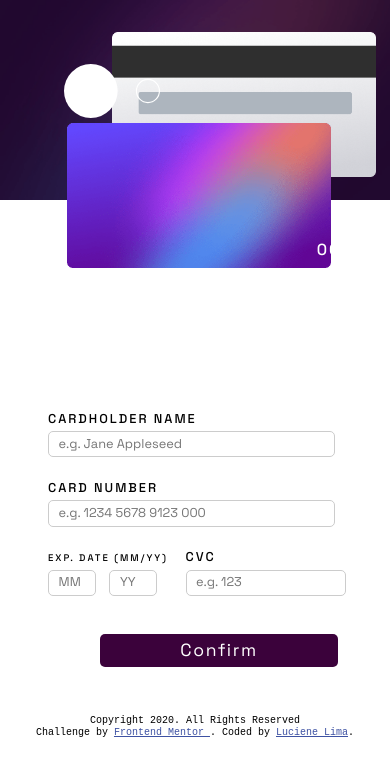
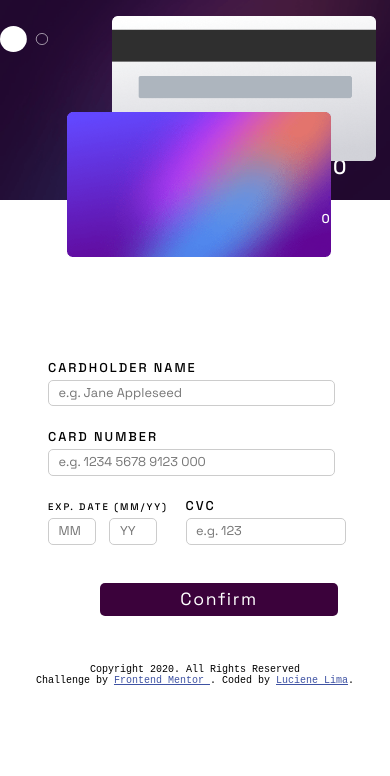
Before and after one commit to lucienelima8/Formulario-interativo-de-cartao-de-credito, a plain HTML site: page index.html in a window 390 px wide. Shown: the top 776 px of the page. Drawn offline with Linux system fonts and the light colour scheme.

Commit message:
ajustando os dados na frente do cartão no responsivo max width 932 px

```diff
--- a/css/responsivo.css
+++ b/css/responsivo.css
@@ -28,7 +28,15 @@
 
     }
 
-    /*INSERÇÃO DE DADOS*/
+
+    /*Frente do cartão*/
+
+    /*Logo da frente do cartão*/
+    .logo_card {
+        width: 4rem;
+        left: 4rem;
+
+    }
 
 
 
@@ -57,7 +65,7 @@
     /*Section com os cartões e inputs de dados (elemento pai*/
     .section_imgcartoes_dados {
         /*gap: .1rem;*/
-        gap: 5rem;
+        gap: 1rem;
         margin-top: 1rem;
 
     }
@@ -68,17 +76,10 @@
     .article_img_cartoes {
         margin-right: 1rem;
         margin-left: -3rem;
+        margin-top: -1rem;
 
     }
 
-     /*IMAGENS DOS CARTÕES*/
-
-    /*1º Article com as imagens dos cartões*/
-    .article_img_cartoes {
-        margin-right: 1rem;
-        margin-left: -3rem;
-
-    }
 
 
     /*Frente do cartão*/
@@ -89,7 +90,7 @@
         width: 20rem;
         height: auto;
 
-        margin-top: .7rem;
+        margin-top: 1rem;
         margin-left: .2rem;
         margin-bottom: -.6rem;
 
@@ -103,6 +104,30 @@
 
     }
 
+
+    /*Logo da frente do cartão*/
+    .logo_card {
+        width: 3rem;
+        left: 4rem;
+        top: 1.6rem;
+
+    }
+
+    /*Número do display frente do cartão*/
+    .numero_display_card  {
+        font-size: 1.3rem;
+        margin-top: -6rem;
+
+    }
+
+    /*Div com o nome e vencimento do cartão (div pai)*/
+    .div_display_nome_vencto {
+        font-size: .8rem;
+        gap: .5rem;
+    }
+
+
+
     /*Verso do cartão*/
 
     /*Imagem de trás do cartão*/
@@ -111,15 +136,17 @@
         height: auto;
 
         margin-left: .7rem;
-        margin-bottom: -1rem;
+        margin-bottom: .1rem;
 
     }
+
 
     /*INSERÇÃO DE DADOS*/
 
     /*2º Article com os dados a serem digitados pelo usuário*/
     .article_dados {
         margin-top: 3rem;
+        margin-left: -4rem;
 
     }
 
--- a/index.html
+++ b/index.html
@@ -52,16 +52,16 @@
            <img class="logo_card" src="./images/card-logo.svg" alt="logo da frente do cartão">
 
            <!-- Número do display frente do cartão -->
-           <div class="numero_display_card" id="num_display_card">0000 0000 0000 0000</div>
+           <div class="numero_display_card" id="id-num_display_card">0000 0000 0000 0000</div>
 
            <!-- Div com o nome e vencimento do cartão (div pai) -->
            <div class="div_display_nome_vencto">
 
             <!-- Nome do display frente do cartão -->
-            <div class="nome_display_card" id="nome_display_card">Felicia Leire</div>
+            <div class="nome_display_card" id="id-nome_display_card">Felicia Leire</div>
 
             <!-- Vencimento do cartão na frente do cartão -->
-            <div class="vencto_card" id="vencto_card">00/00</div>
+            <div class="vencto_card" id="id-vencto_card">00/00</div>
 
            </div>
 
@@ -77,7 +77,7 @@
 
 
           <!-- 3 números no verso do cartão -->
-          <div class="cvc_display_card" id="cvc_card_display">000</div>
+          <div class="cvc_display_card" id="id-cvc_card_display">000</div>
 
         </div>
 
```
